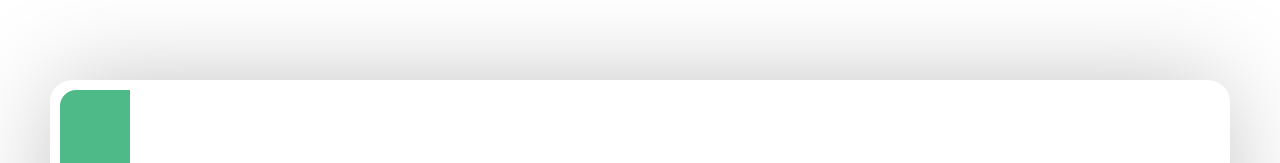
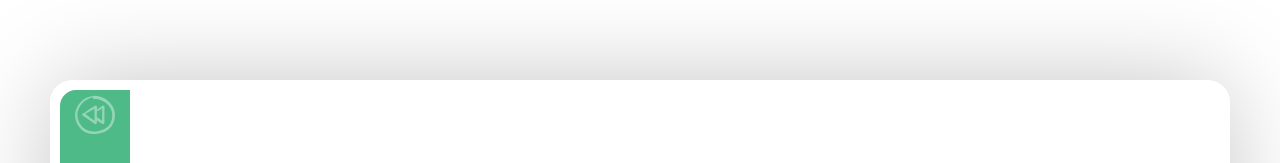
Before and after one commit to oscharko/oscharko, a Vue app: page / in a window 1280 px wide. Shown: the top 163 px of the page. Built offline with nearby package versions, Linux system fonts and the light colour scheme.

Commit message:
create component back-to-previous-page

```diff
--- a/src/components/SiteHeader.vue
+++ b/src/components/SiteHeader.vue
@@ -6,11 +6,12 @@
         <span></span>
         <span></span>
       </div>
-      <!-- <div class="header-titles">
-        <a href="/">
+      <div class="header-titles">
+        <BackToPreviousPage />
+        <!-- <a href="/">
           <img width="50" src="@/assets/safari-pinned-tab.svg" alt="image" />
-        </a>
-      </div> -->
+        </a> -->
+      </div>
     </div>
     <div class="site-menu profile-card-on flex-v-align dl-menuwrapper">
       <div class="profile-card flex-v-align">
@@ -148,7 +149,7 @@ c-17 -16 -44 -32 -62 -36 -41 -8 -1527 -8 -1568 0 -18 4 -45 20 -62 36 l-29
       </div>
       <ul class="alan-classic-menu main-menu dl-menu dl-menuopen">
         <li class="menu-item">
-          <a href="/">Home</a>
+          <a href="/">Oliver Scharkowski</a>
         </li>
         <li class="menu-item">
           <a href="Resume">Lebenslauf</a>
@@ -162,9 +163,11 @@ c-17 -16 -44 -32 -62 -36 -41 -8 -1527 -8 -1568 0 -18 4 -45 20 -62 36 l-29
 </template>
 
 <script>
+import BackToPreviousPage from '@/components/utils/BackToPreviousPage.vue'
+
 export default {
   name: 'SiteHeader',
-  components: {}
+  components: { BackToPreviousPage }
 }
 </script>
 
--- /dev/null
+++ b/src/components/utils/BackToPreviousPage.vue
@@ -0,0 +1,72 @@
+<template>
+  <span @click="hasHistory() ? $router.go(-1) : $router.push('/')">
+    <svg
+      version="1.0"
+      xmlns="http://www.w3.org/2000/svg"
+      class="back-to-previous-page"
+      viewBox="0 0 512.000000 512.000000"
+      preserveAspectRatio="xMidYMid meet"
+    >
+      <metadata>
+        Created by potrace 1.16, written by Peter Selinger 2001-2019
+      </metadata>
+      <g
+        transform="translate(0.000000,512.000000) scale(0.100000,-0.100000)"
+        fill="#ffffff"
+        stroke="none"
+      >
+        <path
+          d="M2395 5029 c-16 -6 -46 -24 -65 -39 -33 -25 -43 -27 -170 -33 -232
+-11 -452 -70 -695 -186 -267 -128 -465 -271 -695 -501 -409 -408 -657 -877
+-736 -1390 -25 -163 -25 -511 0 -675 39 -254 135 -564 243 -779 122 -243 341
+-532 535 -707 406 -365 898 -560 1516 -601 604 -40 1277 130 1770 449 753 486
+1147 1459 972 2403 -43 227 -102 405 -206 614 -414 832 -1337 1410 -2315 1451
+-79 3 -135 1 -154 -6z m-135 -232 c0 -46 38 -115 83 -151 37 -29 38 -30 238
+-43 302 -19 492 -57 745 -148 543 -197 992 -583 1237 -1063 145 -284 208 -552
+208 -881 -1 -628 -270 -1205 -728 -1565 -332 -260 -797 -434 -1302 -487 -158
+-17 -520 -6 -671 20 -406 68 -711 205 -999 446 -400 336 -684 867 -751 1405
+-15 124 -12 384 5 503 54 364 202 700 453 1031 100 133 352 385 472 473 255
+187 500 312 905 462 103 38 105 38 105 -2z"
+        />
+        <path
+          d="M2610 3783 c-8 -4 -78 -45 -155 -93 -77 -48 -225 -140 -330 -205
+-378 -234 -704 -465 -844 -599 l-86 -83 -35 14 c-142 60 -291 -108 -220 -247
+25 -49 10 -37 660 -487 294 -203 635 -442 758 -531 122 -88 236 -163 252 -167
+69 -15 147 35 170 110 7 22 15 115 17 207 3 93 7 168 9 168 4 0 424 -265 623
+-393 73 -48 149 -89 167 -93 49 -9 124 30 146 76 31 64 42 233 30 480 -7 149
+-7 408 -2 765 16 1038 18 997 -27 1037 -33 30 -91 49 -128 42 -37 -7 -392
+-227 -555 -344 -52 -37 -131 -101 -175 -142 l-80 -75 3 231 c4 228 3 231 -20
+265 -39 57 -120 86 -178 64z m865 -1188 c0 -432 -2 -785 -3 -785 -9 0 -422
+301 -544 397 l-137 108 -1 101 c0 55 3 215 7 355 l6 255 71 39 c39 21 190 101
+336 177 146 75 265 138 265 138 0 0 0 -353 0 -785z m-978 -15 c1 -587 -2 -779
+-10 -772 -7 5 -48 35 -92 67 -256 187 -535 400 -877 673 l-208 166 53 29 c28
+15 149 78 267 139 233 121 570 306 745 411 61 36 112 66 115 67 3 0 6 -351 7
+-780z"
+        />
+      </g>
+    </svg>
+  </span>
+</template>
+
+<script>
+export default {
+  name: 'BackToPreviousPage',
+  methods: {
+    hasHistory: function hasHistory() {
+      return window.history.length > 2
+    }
+  }
+}
+</script>
+
+<style lang="scss" scoped>
+.back-to-previous-page {
+  width: 50px;
+  padding: 5px 5px 5px 5px;
+  opacity: 0.4;
+}
+.back-to-previous-page:hover {
+  opacity: 1;
+  cursor: w-resize;
+}
+</style>
```
Also changed, not shown: src/assets/svg/back-to-previous-page-icon-001.svg (added).
